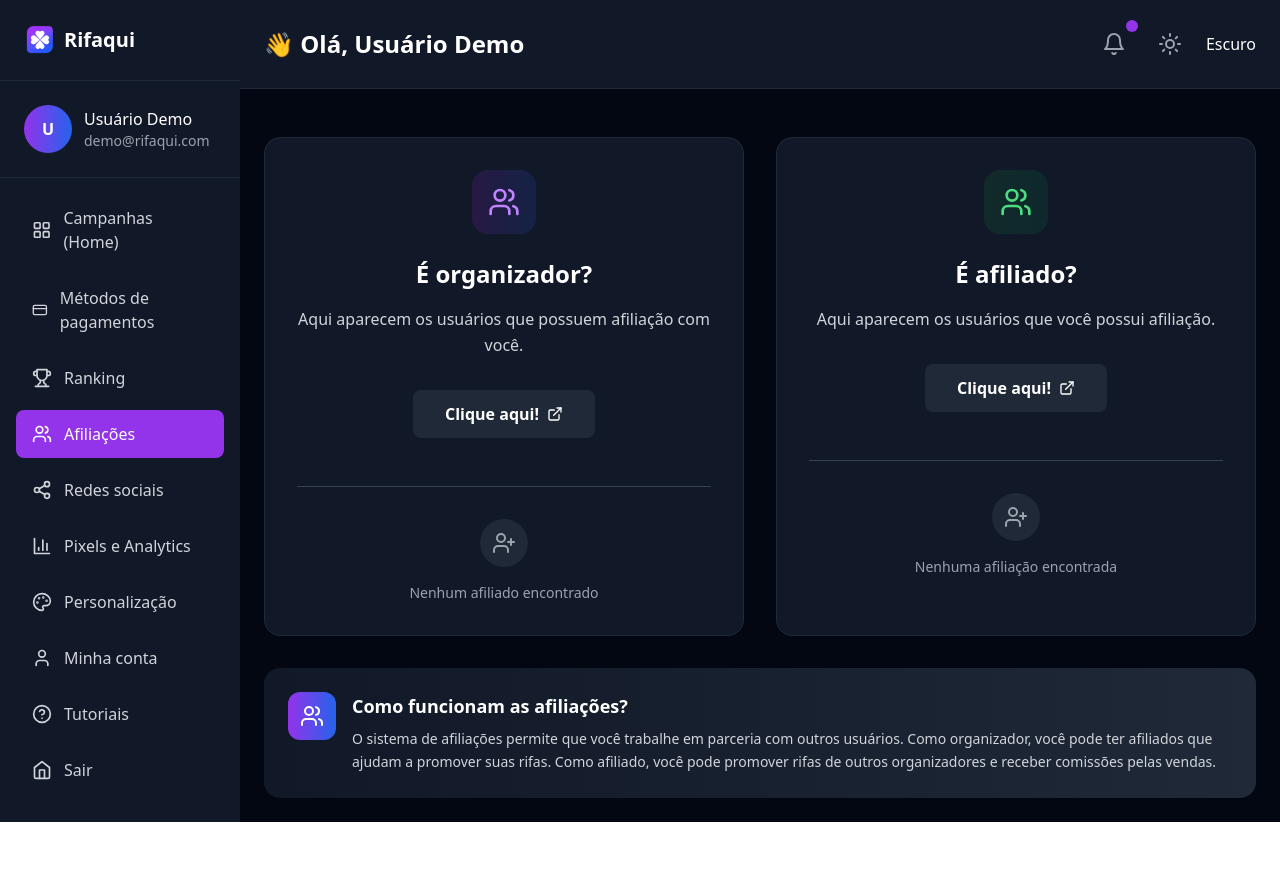
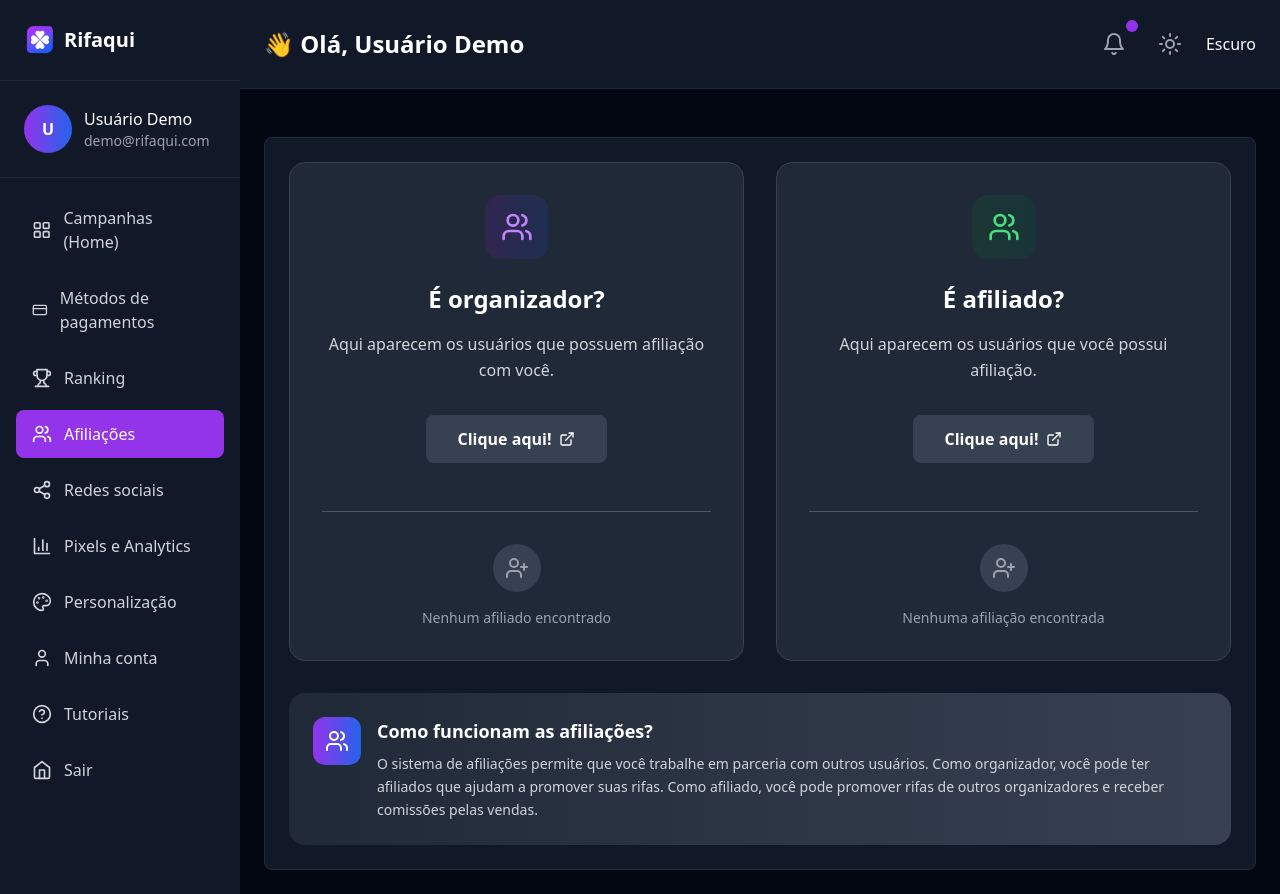
Before and after one commit to gilson954/sistema-rifa, a React (Vite) app: page /dashboard/affiliations in a window 1280 px wide. Before the commit the page ends 822 px from the top, so only its background shows below. Built offline with nearby package versions, Linux system fonts and the light colour scheme.

Commit message:
Apply consistent frame layout to all dashboard pages

```diff
--- a/src/components/DashboardLayout.tsx
+++ b/src/components/DashboardLayout.tsx
@@ -9,7 +9,7 @@ const DashboardLayout = () => {
       <Sidebar />
       <div className="flex-1 flex flex-col">
         <DashboardHeader />
-        <div className="flex-1 overflow-y-auto max-w-screen-lg mx-auto py-6 px-4 text-gray-900 dark:text-white">
+        <div className="flex-1 overflow-y-auto p-6 text-gray-900 dark:text-white">
           <Outlet />
         </div>
       </div>
--- a/src/pages/AffiliationsPage.tsx
+++ b/src/pages/AffiliationsPage.tsx
@@ -3,11 +3,11 @@ import { Users, UserPlus, ExternalLink } from 'lucide-react';
 
 const AffiliationsPage = () => {
   return (
-    <div>
+    <div className="bg-white dark:bg-gray-900 text-gray-900 dark:text-white p-6 rounded-lg border border-gray-200 dark:border-gray-800 transition-colors duration-300 min-h-[calc(100vh-176px)]">
       {/* Two Column Layout */}
       <div className="grid md:grid-cols-2 gap-8">
         {/* Left Column - É organizador? */}
-        <div className="bg-white dark:bg-gray-900 rounded-2xl p-8 border border-gray-200 dark:border-gray-800 transition-colors duration-300">
+        <div className="bg-gray-50 dark:bg-gray-800 rounded-2xl p-8 border border-gray-200 dark:border-gray-700 transition-colors duration-300">
           <div className="text-center">
             <div className="w-16 h-16 bg-gradient-to-r from-purple-100 to-blue-100 dark:from-purple-900/30 dark:to-blue-900/30 rounded-2xl flex items-center justify-center mx-auto mb-6">
               <Users className="h-8 w-8 text-purple-600 dark:text-purple-400" />
@@ -21,16 +21,16 @@ const AffiliationsPage = () => {
               Aqui aparecem os usuários que possuem afiliação com você.
             </p>
 
-            <button className="bg-gray-900 dark:bg-gray-800 hover:bg-gray-800 dark:hover:bg-gray-700 text-white px-8 py-3 rounded-lg font-semibold transition-colors duration-200 flex items-center space-x-2 mx-auto">
+            <button className="bg-gray-900 dark:bg-gray-700 hover:bg-gray-800 dark:hover:bg-gray-600 text-white px-8 py-3 rounded-lg font-semibold transition-colors duration-200 flex items-center space-x-2 mx-auto">
               <span>Clique aqui!</span>
               <ExternalLink className="h-4 w-4" />
             </button>
           </div>
 
           {/* Empty State for Organizer */}
-          <div className="mt-12 pt-8 border-t border-gray-200 dark:border-gray-700">
+          <div className="mt-12 pt-8 border-t border-gray-200 dark:border-gray-600">
             <div className="text-center">
-              <div className="w-12 h-12 bg-gray-100 dark:bg-gray-800 rounded-full flex items-center justify-center mx-auto mb-4">
+              <div className="w-12 h-12 bg-gray-200 dark:bg-gray-700 rounded-full flex items-center justify-center mx-auto mb-4">
                 <UserPlus className="h-6 w-6 text-gray-400" />
               </div>
               <p className="text-sm text-gray-500 dark:text-gray-400">
@@ -41,7 +41,7 @@ const AffiliationsPage = () => {
         </div>
 
         {/* Right Column - É afiliado? */}
-        <div className="bg-white dark:bg-gray-900 rounded-2xl p-8 border border-gray-200 dark:border-gray-800 transition-colors duration-300">
+        <div className="bg-gray-50 dark:bg-gray-800 rounded-2xl p-8 border border-gray-200 dark:border-gray-700 transition-colors duration-300">
           <div className="text-center">
             <div className="w-16 h-16 bg-gradient-to-r from-green-100 to-emerald-100 dark:from-green-900/30 dark:to-emerald-900/30 rounded-2xl flex items-center justify-center mx-auto mb-6">
               <Users className="h-8 w-8 text-green-600 dark:text-green-400" />
@@ -55,16 +55,16 @@ const AffiliationsPage = () => {
               Aqui aparecem os usuários que você possui afiliação.
             </p>
 
-            <button className="bg-gray-900 dark:bg-gray-800 hover:bg-gray-800 dark:hover:bg-gray-700 text-white px-8 py-3 rounded-lg font-semibold transition-colors duration-200 flex items-center space-x-2 mx-auto">
+            <button className="bg-gray-900 dark:bg-gray-700 hover:bg-gray-800 dark:hover:bg-gray-600 text-white px-8 py-3 rounded-lg font-semibold transition-colors duration-200 flex items-center space-x-2 mx-auto">
               <span>Clique aqui!</span>
               <ExternalLink className="h-4 w-4" />
             </button>
           </div>
 
           {/* Empty State for Affiliate */}
-          <div className="mt-12 pt-8 border-t border-gray-200 dark:border-gray-700">
+          <div className="mt-12 pt-8 border-t border-gray-200 dark:border-gray-600">
             <div className="text-center">
-              <div className="w-12 h-12 bg-gray-100 dark:bg-gray-800 rounded-full flex items-center justify-center mx-auto mb-4">
+              <div className="w-12 h-12 bg-gray-200 dark:bg-gray-700 rounded-full flex items-center justify-center mx-auto mb-4">
                 <UserPlus className="h-6 w-6 text-gray-400" />
               </div>
               <p className="text-sm text-gray-500 dark:text-gray-400">
@@ -76,7 +76,7 @@ const AffiliationsPage = () => {
       </div>
 
       {/* Info Section */}
-      <div className="mt-8 bg-gradient-to-r from-purple-50 to-blue-50 dark:from-gray-900 dark:to-gray-800 rounded-2xl p-6 transition-colors duration-300">
+      <div className="mt-8 bg-gradient-to-r from-purple-50 to-blue-50 dark:from-gray-800 dark:to-gray-700 rounded-2xl p-6 transition-colors duration-300">
         <div className="flex items-start space-x-4">
           <div className="w-12 h-12 bg-gradient-to-r from-purple-600 to-blue-600 rounded-xl flex items-center justify-center flex-shrink-0">
             <Users className="h-6 w-6 text-white" />
--- a/src/pages/DashboardPage.tsx
+++ b/src/pages/DashboardPage.tsx
@@ -11,6 +11,7 @@ const DashboardPage = () => {
   const [showRevenue, setShowRevenue] = useState(false);
 
   return (
+    <div className="bg-white dark:bg-gray-900 text-gray-900 dark:text-white p-6 rounded-lg border border-gray-200 dark:border-gray-800 transition-colors duration-300 min-h-[calc(100vh-176px)]">
       <div className="space-y-6">
         {/* Payment Setup Card */}
         <div className="bg-gradient-to-r from-purple-100 to-blue-100 dark:from-purple-900/50 dark:to-blue-900/50 border border-purple-200 dark:border-purple-700/50 rounded-lg p-4 shadow-sm transition-colors duration-300 h-20 flex items-center">
@@ -31,7 +32,7 @@ const DashboardPage = () => {
         </div>
 
         {/* Revenue Card */}
-      <div className="bg-white dark:bg-gray-900 rounded-lg p-4 border border-gray-200 dark:border-gray-800 shadow-sm transition-colors duration-300 h-20 flex items-center">
+        <div className="bg-gray-50 dark:bg-gray-800 rounded-lg p-4 border border-gray-200 dark:border-gray-700 shadow-sm transition-colors duration-300 h-20 flex items-center">
           <div className="flex items-center justify-between w-full">
             <div className="flex items-center space-x-4">
               <div className="text-4xl font-bold text-purple-600 dark:text-purple-400">$</div>
@@ -99,7 +100,7 @@ const DashboardPage = () => {
             </div>
 
             {/* Video Info */}
-          <div className="p-4 bg-white dark:bg-gray-800 transition-colors duration-300">
+            <div className="p-4 bg-gray-50 dark:bg-gray-800 transition-colors duration-300">
               <div className="flex items-start space-x-3">
                 <div className="w-10 h-10 bg-gradient-to-r from-purple-600 to-blue-600 rounded-full flex items-center justify-center">
                   <img
@@ -121,6 +122,7 @@ const DashboardPage = () => {
           </div>
         </div>
       </div>
+    </div>
   );
 };
 
--- a/src/pages/PaymentIntegrationsPage.tsx
+++ b/src/pages/PaymentIntegrationsPage.tsx
@@ -39,9 +39,9 @@ const PaymentIntegrationsPage = () => {
   ];
 
   return (
-    <div>
+    <div className="bg-white dark:bg-gray-900 text-gray-900 dark:text-white rounded-lg border border-gray-200 dark:border-gray-800 transition-colors duration-300 min-h-[calc(100vh-176px)]">
       {/* Header */}
-      <div className="bg-white dark:bg-gray-900 border-b border-gray-200 dark:border-gray-800 p-6 transition-colors duration-300 mb-6">
+      <div className="border-b border-gray-200 dark:border-gray-800 p-6 transition-colors duration-300">
         <div className="flex items-center space-x-4">
           <button
             onClick={handleGoBack}
@@ -56,7 +56,7 @@ const PaymentIntegrationsPage = () => {
       </div>
 
       {/* Main Content */}
-      <div>
+      <div className="p-6">
         {/* Processing Order Section */}
         <div className="mb-8">
           <div className="flex items-center space-x-2 mb-4">
@@ -97,7 +97,7 @@ const PaymentIntegrationsPage = () => {
             {paymentProviders.map((provider, index) => (
               <div
                 key={index}
-                className="bg-white dark:bg-gray-900 border border-gray-200 dark:border-gray-800 rounded-lg p-4 flex items-center justify-between transition-colors duration-300"
+                className="bg-gray-50 dark:bg-gray-800 border border-gray-200 dark:border-gray-700 rounded-lg p-4 flex items-center justify-between transition-colors duration-300"
               >
                 <div className="flex items-center space-x-4">
                   <div className="w-3 h-3 bg-red-500 rounded-full"></div>
@@ -131,7 +131,7 @@ const PaymentIntegrationsPage = () => {
             </p>
           </div>
 
-          <div className="bg-white dark:bg-gray-900 border border-gray-200 dark:border-gray-800 rounded-lg p-4 flex items-center justify-between transition-colors duration-300">
+          <div className="bg-gray-50 dark:bg-gray-800 border border-gray-200 dark:border-gray-700 rounded-lg p-4 flex items-center justify-between transition-colors duration-300">
             <div className="flex items-center space-x-4">
               <div className="w-3 h-3 bg-red-500 rounded-full"></div>
               <div className="w-16 h-8 bg-gray-200 dark:bg-gray-700 rounded flex items-center justify-center">
--- a/src/pages/RankingPage.tsx
+++ b/src/pages/RankingPage.tsx
@@ -6,16 +6,16 @@ const RankingPage = () => {
   const [selectedFilter, setSelectedFilter] = useState('sem-filtro');
 
   return (
-    <div>
+    <div className="bg-white dark:bg-gray-900 text-gray-900 dark:text-white rounded-lg border border-gray-200 dark:border-gray-800 transition-colors duration-300 min-h-[calc(100vh-176px)]">
       {/* Header */}
-      <div className="bg-white dark:bg-gray-900 border-b border-gray-200 dark:border-gray-800 p-6 transition-colors duration-300 mb-6">
+      <div className="border-b border-gray-200 dark:border-gray-800 p-6 transition-colors duration-300">
         <h1 className="text-2xl font-bold text-gray-900 dark:text-white">
           Ranking
         </h1>
       </div>
 
       {/* Main Content */}
-      <div className="bg-white dark:bg-gray-900 rounded-lg border border-gray-200 dark:border-gray-800 p-6 transition-colors duration-300">
+      <div className="p-6">
         {/* Campaign Selection */}
         <div className="mb-6">
           <label className="block text-sm font-medium text-gray-700 dark:text-gray-300 mb-2">
```
Lines whose indentation alone changed are shown as unchanged.
